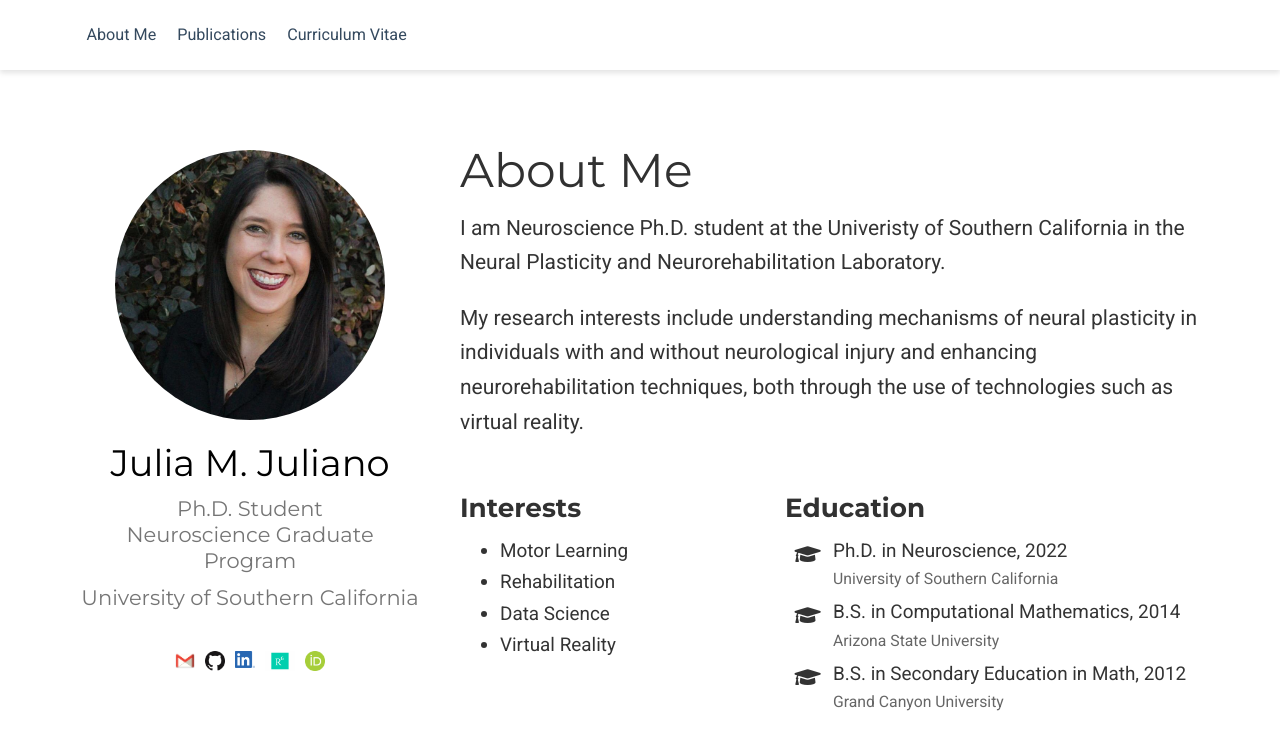
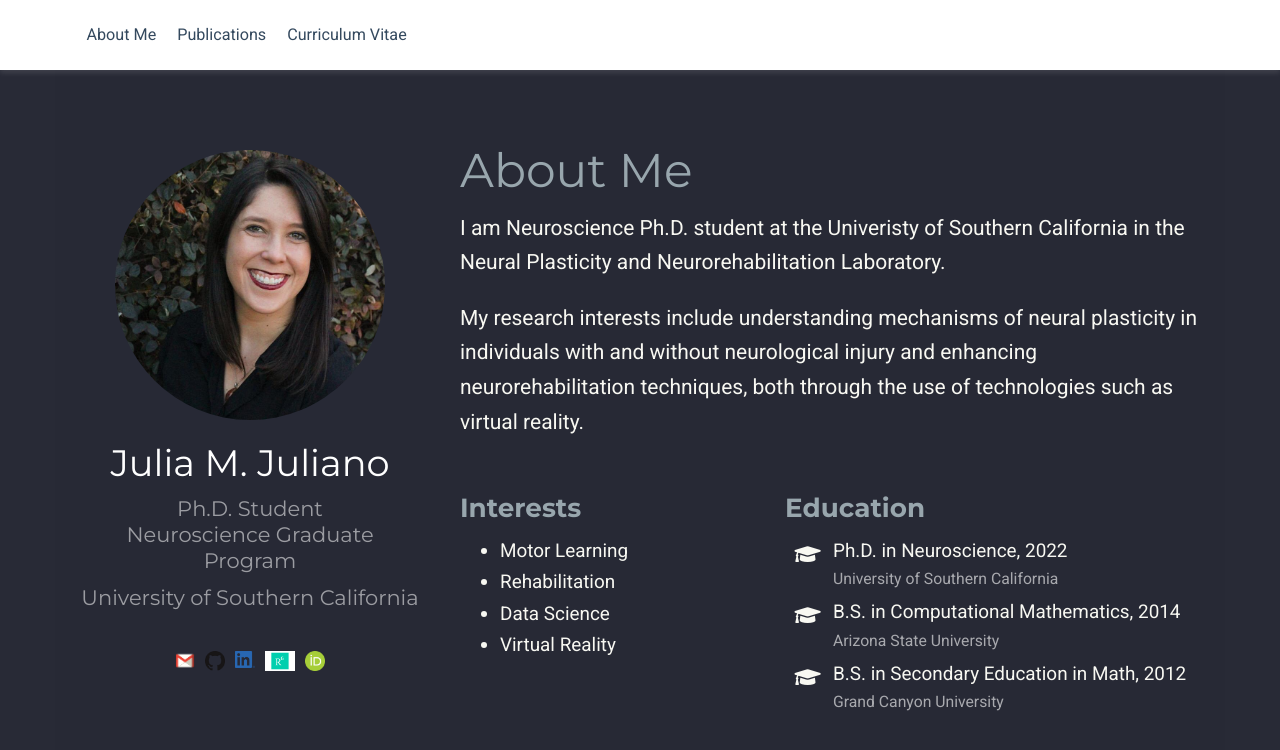
Before and after one commit to juliamjuliano/juliamjuliano.github.io, a Jekyll site: the page built from index.html, in a window 1280 px wide. Shown: the top 750 px of the page. Built offline with Jekyll 4.4.1, drawn with Linux system fonts in a browser that asks for light colours; nearby versions of some CDN libraries; a style sheet for code colours, icons or effects is not loaded.

Commit message:
Update professional.html

```diff
--- a/_layouts/professional.html
+++ b/_layouts/professional.html
@@ -45,7 +45,7 @@
     <title></title>
 </head>
 
-<body id="top" data-spy="scroll" data-offset="70" data-target="#navbar-main" class="cyan">
+<body id="top" data-spy="scroll" data-offset="70" data-target="#navbar-main" class="dark">
 
     <nav class="navbar navbar-expand-lg navbar-light compensate-for-scrollbar" id="navbar-main">
         <div class="container">
```
